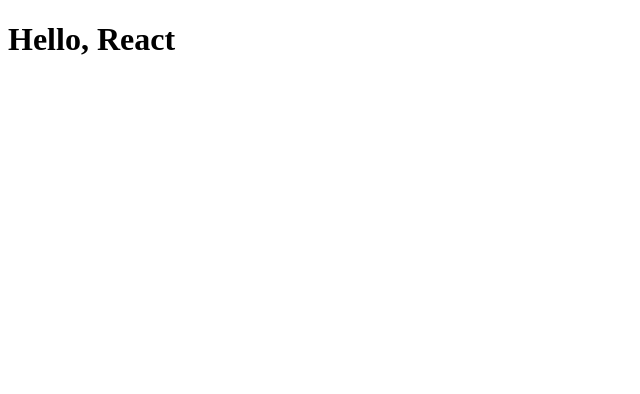
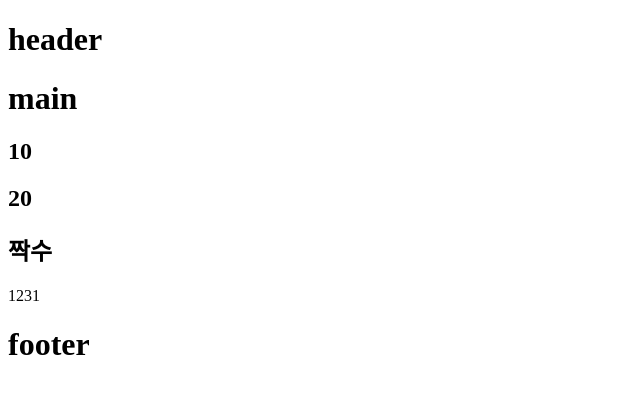
Before and after one commit to lsb530/onebite-react, a React (Vite) app in the folder section05/: page / in a window 1280 px wide. Shown: the top 394 px of the page, without its empty margins (0-640 px from the left). Built offline with nearby package versions, Linux system fonts and the light colour scheme.

Commit message:
jsx 규칙

```diff
--- a/section05/src/App.jsx
+++ b/section05/src/App.jsx
@@ -1,10 +1,15 @@
 import './App.css'
+import Header from "./components/Header";
+import Main from "./components/Main";
+import Footer from "./components/Footer";
 
 function App() {
   return (
-      <>
-          <h1>Hello, React</h1>
-      </>
+    <>
+      <Header/>
+      <Main/>
+      <Footer/>
+    </>
   )
 }
 
--- /dev/null
+++ b/section05/src/components/Footer.jsx
@@ -0,0 +1,9 @@
+const Footer = () => {
+  return (
+    <footer>
+      <h1>footer</h1>
+    </footer>
+  )
+}
+
+export default Footer
--- /dev/null
+++ b/section05/src/components/Header.jsx
@@ -0,0 +1,12 @@
+// 함수 컴포넌트
+// function Header() {
+// Arrow 컴포넌트
+const Header = () => {
+  return (
+    <header>
+      <h1>header</h1>
+    </header>
+  )
+}
+
+export default Header
--- /dev/null
+++ b/section05/src/components/Main.jsx
@@ -0,0 +1,29 @@
+const Main = () => {
+  // JSX 주의사항
+  // 1. 중괄호 내부에는 자바스크립트 표현식만 넣을 수 있음
+  // 2. 숫자, 문자열, 배열 값만 렌더링할 수 있음(객체 또한 그자체로 렌더링 안됨)
+  // 3. 모든 태그는 닫혀있어야 한다
+  // 4. 최상위 태그는 반드시 하나여야 한다(명시하지 않으면 spread component)
+  const number = 10
+  const obj = { a: 1 }
+
+  return (
+    // <div></div>
+    <main>
+      <h1>main</h1>
+      <h2>{number}</h2>
+      <h2>{number + 10}</h2>
+      <h2>{number % 2 === 0 ? "짝수" : "홀수"}</h2>
+      {/*/!*{ if() {} }*!/ 자바스크립트표현식이 아님*/}
+      {/*/!*{ for() {} }*!/ 위와 동일*/}
+      {[1, 2, 3]}
+      {true}
+      {undefined}
+      {null}
+      {/*{obj} 오류*/}
+      {obj.a}
+    </main>
+  )
+}
+
+export default Main
```
